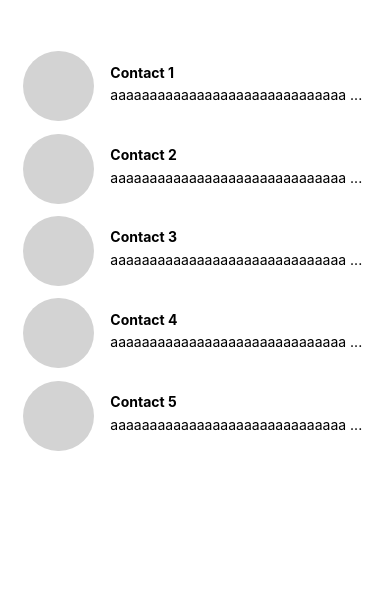
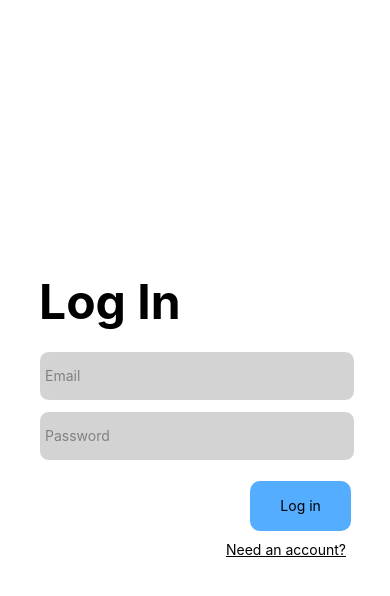
Before and after one commit to jrstrts/WhatsThatApp, a React Native app: screen / in a window 390 px wide. Shown: the top 596 px of the page. Built offline with nearby package versions, Linux system fonts and the light colour scheme.

Commit message:
Add Login screen
Added a login screen with validation, changed App.js to test.

```diff
--- a/App.js
+++ b/App.js
@@ -4,11 +4,12 @@ import {StyleSheet, View, ScrollView} from 'react-native';
 import React from 'react';
 import MessageThread from './components/fragments/message-thread';
 import Chats from './components/fragments/chat';
+import Login from './components/fragments/login';
 
 export default function App() {
   return (
     <View style={styles.container} >
-      <Chats />
+      <Login />
     </View>
   );
 }
@@ -17,7 +18,7 @@ const styles = StyleSheet.create({
   container: {
     flex: 1,
     backgroundColor: 'white',
-    justifyContent: 'flex-start',
+    justifyContent: 'center',
     paddingTop: 45,
   },
 });
--- /dev/null
+++ b/components/fragments/login.js
@@ -0,0 +1,188 @@
+import PasswordValidator from 'password-validator';
+import React, {Component} from 'react';
+import {
+  Text,
+  TextInput,
+  View,
+  StyleSheet,
+  StatusBar,
+  Pressable,
+} from 'react-native';
+// import PropTypes from 'prop-types';
+
+// const passwordValidator = require('password-validator');
+const validator = require('email-validator');
+
+class Login extends Component {
+  constructor(props) {
+    super(props);
+
+    this.state = {
+      email: '',
+      password: '',
+      statusText: '',
+      statusColor: 'black',
+    };
+  }
+
+  handleEmailInput = (email) => {
+    if (this.state.statusText != '') {
+      this.setState({statusText: ''});
+    }
+    this.setState({email: email});
+  };
+
+  handlePasswordInput = (password) => {
+    if (this.state.statusText != '') {
+      this.setState({statusText: ''});
+    }
+    this.setState({password: password});
+  };
+
+  login = () => {
+    const pwSchema = new PasswordValidator();
+    pwSchema
+        .is().min(8)
+        .has().uppercase()
+        .has().lowercase()
+        .has().digits(1)
+        .has().symbols(1);
+
+    if (validator.validate(this.state.email) &&
+    pwSchema.validate(this.state.password)) {
+      console.log('Email: ' + this.state.email);
+      console.log('Password: ' + this.state.password);
+      this.setState({
+        email: '',
+        password: '',
+        statusText: 'Success!',
+        statusColor: 'green',
+      });
+      return true;
+    } else {
+      console.log('Email OR password is not valid');
+      this.setState({
+        statusText: 'Email OR password is not valid',
+        statusColor: 'red',
+      });
+      return false;
+    }
+  };
+
+  render() {
+    return (
+      <View>
+        <View style={loginStyles.txtContainer}>
+          <StatusBar hidden />
+          <Text style={loginStyles.titleText}>Log In</Text>
+        </View>
+
+        <View style={loginStyles.inputContainer}>
+          <TextInput
+            style={[loginStyles.inputs, loginStyles.elements]}
+            placeholderTextColor={'grey'}
+            inputMode='email'
+            placeholder='Email'
+            onChangeText={this.handleEmailInput}
+            value={this.state.email}
+          />
+          <TextInput
+            style={[loginStyles.inputs, loginStyles.elements]}
+            placeholderTextColor={'grey'}
+            inputMode='text'
+            secureTextEntry={true}
+            placeholder='Password'
+            onChangeText={this.handlePasswordInput}
+            value={this.state.password}
+          />
+        </View>
+
+        <View style={loginStyles.buttonContainer}>
+          <Pressable
+            style={[loginStyles.button]}
+            onPress={() => {
+              if (this.login()) {
+                console.log('go to main screen');
+              };
+            }}>
+            <Text style={loginStyles.buttonText}>Log in</Text>
+          </Pressable>
+          <Pressable
+            onPress={() => console.log('go to sign up')}
+          >
+            <Text style={[loginStyles.elements, loginStyles.linkText]}>
+              Need an account?
+            </Text>
+          </Pressable>
+        </View>
+
+        <View style={[{padding: 0}, loginStyles.txtContainer]}>
+          <Text
+            style={[
+              {color: this.state.statusColor},
+              loginStyles.elements,
+              loginStyles.statusText]}>
+            {this.state.statusText}
+          </Text>
+        </View>
+      </View>
+    );
+  }
+}
+
+const loginStyles = StyleSheet.create({
+  txtContainer: {
+    justifyContent: 'center',
+    alignItems: 'flex-start',
+    paddingLeft: '10%',
+    padding: 15,
+  },
+  inputContainer: {
+    justifyContent: 'center',
+    alignItems: 'flex-start',
+    paddingLeft: '10%',
+  },
+  buttonContainer: {
+    justifyContent: 'center',
+    alignItems: 'flex-end',
+    paddingRight: '10%',
+    padding: 15,
+  },
+  inputs: {
+    borderWidth: 1,
+    borderRadius: 10,
+    width: '90%',
+    height: 50,
+    backgroundColor: 'lightgrey',
+    borderColor: '#fff',
+  },
+  button: {
+    backgroundColor: '#54ADFF',
+    borderRadius: 10,
+    width: '30%',
+    height: 50,
+    justifyContent: 'center',
+    alignItems: 'center',
+  },
+  elements: {
+    padding: 5,
+    marginTop: 5,
+    marginBottom: 5,
+  },
+  statusText: {
+    textAlign: 'center',
+  },
+  titleText: {
+    fontSize: 48,
+    fontWeight: 'bold',
+  },
+  buttonText: {
+    color: 'black',
+  },
+  linkText: {
+    color: 'black',
+    textDecorationLine: 'underline',
+  },
+});
+
+export default Login;
```
